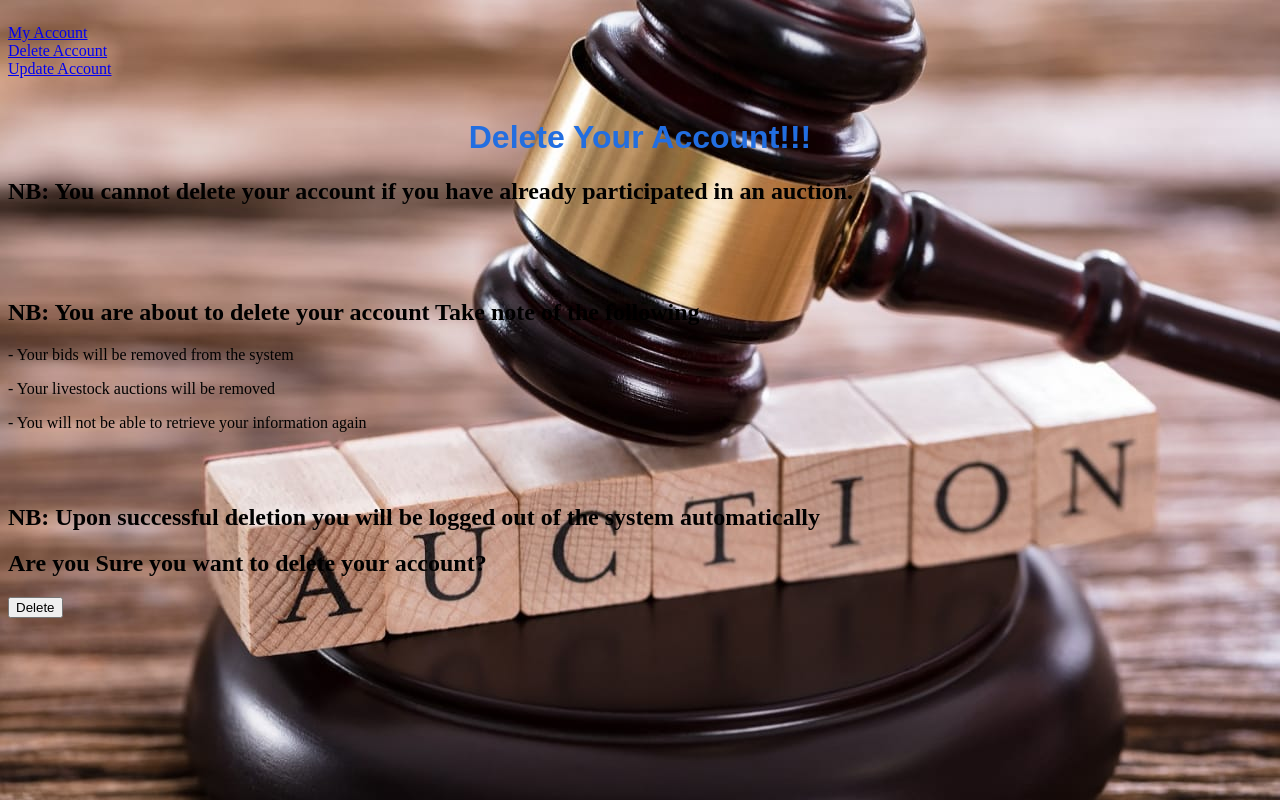
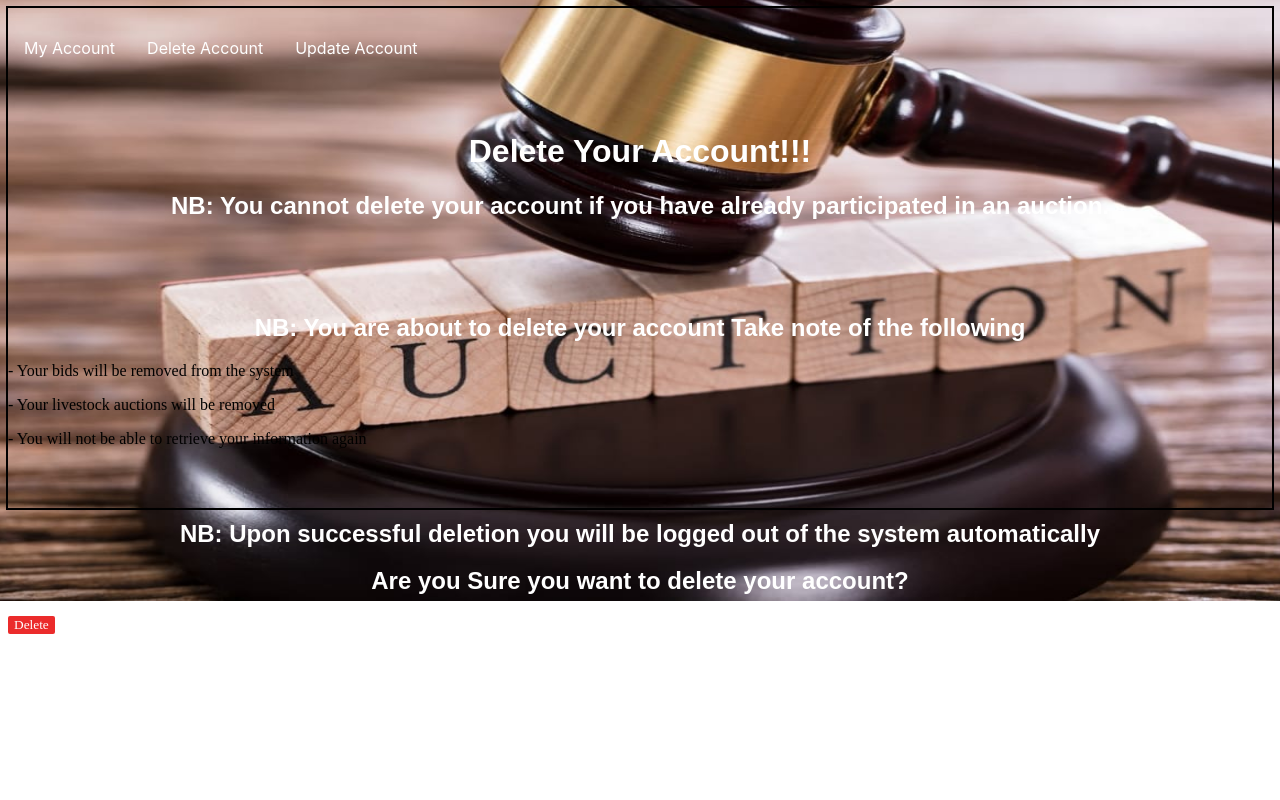
Before and after one commit to shikomatlala/BiddingSystem, a PHP site: page /user/manage-account/delete/index.php in a window 1280 px wide. Run offline with PHP 8.4, Linux system fonts and the light colour scheme.

Commit message:
progress

```diff
--- a/style/index.css
+++ b/style/index.css
@@ -1,28 +1,90 @@
-body{
-	background-image:url('../images/auction2.jpg');
+.submitButton{
+    background-color: rgb(12,134,250,1);
+    font-family: apple-system;
+    color: white;
+    border: none;
+    border-radius: 2px;
+    cursor: pointer;
 }
 
+.deleteButton{
+    background-color:rgb(235, 43, 43);
+    font-family: apple-system;
+    color: white;
+    border: none;
+    border-radius: 2px;
+    cursor: pointer;
+
+}
+
+
+.inputFunction{
+    background-color: white;
+}
+
+
+.aTagClass{
+    color: white;
+
+}
+
+ul{
+    width: 100%;
+    list-style: none;
+    font-family: -apple-system, BlinkMacSystemFont, 'Segoe UI', Roboto, Oxygen, Ubuntu, Cantarell, 'Open Sans', 'Helvetica Neue', sans-serif;
+
+
+}
 ul{
     padding: 0;
     overflow: hidden;
     display: inline-block;
 }
-.showcase{
 
-    /* background-color: yellow; */
-	background-position:center right;
-	min-height:300px;
-	margin-bottom:30px;
-	text-align: center;
+li {
+    float: left;
 }
-.showcase h1{
-    color:#fff;
-    font-size:50px;
-    line-height: 1.6em;
-    padding-top:30px;
-    }
-    h1{
-        text-align: center;
-        font-family: Arial, Helvetica, sans-serif;
-        color: rgb(34, 110, 224);
-    }
+
+
+li img{
+    width: 64px;
+    height: auto;
+    padding: 14px 16px;
+
+}
+li a {
+    color: white;
+    display: block;
+    text-align: center;
+    padding: 14px 16px;
+    text-decoration: none;
+    font-family: -apple-system, BlinkMacSystemFont, 'Segoe UI', Roboto, Oxygen, Ubuntu, Cantarell, 'Open Sans', 'Helvetica Neue', sans-serif;
+}
+
+
+h1{
+    text-align: center;
+    font-family: Arial, Helvetica, sans-serif;
+    color: white;
+}
+
+h2{
+    text-align: center;
+    font-family: Arial, Helvetica, sans-serif;
+    color: white;
+}
+
+body{
+	background-image:url('../images/auction2.jpg');
+}
+body{
+   outline:2px solid black;
+   background-size :110% 133%;
+   background-repeat: no-repeat;
+   background-position: center;
+   height : 500px;
+
+}
+.my-auctions{
+
+}
--- a/user/manage-account/delete/index.php
+++ b/user/manage-account/delete/index.php
@@ -49,9 +49,11 @@
     <h2>NB: You cannot delete your account if you have already participated in an auction.</h2>
     <br><br><br>
     <h2>NB: You are about to delete your account Take note of the following</h2>
+<div class = \"cautions\">
     <p> - Your bids will be removed from the system</p>
     <p> - Your livestock auctions will be removed</p>
     <p> - You will not be able to retrieve your information again</p>
+</div>
     <br><br>
 
     <h2>NB: Upon successful deletion you will be logged out of the system automatically</h2>
```
